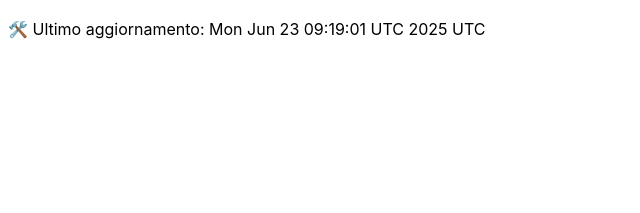
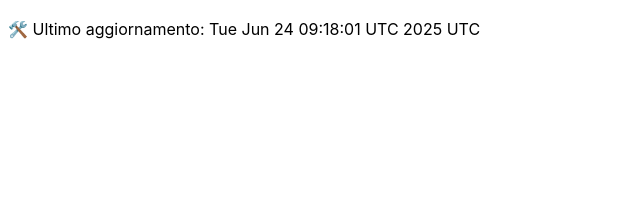
Before and after one commit to DanteTrb/DanteTrb.github.io, a Jekyll site: the page built from badges.md, in a window 1280 px wide. Shown: the top 213 px of the page, without its empty margins (0-640 px from the left). Built offline with Jekyll 4.4.1, drawn with Linux system fonts in a browser that asks for light colours; our own code applies the rules of GitHub Pages for plain Markdown files.

Commit message:
🛠️ Aggiornamento automatico badge

```diff
--- a/badges.md
+++ b/badges.md
@@ -1 +1 @@
-🛠️ Ultimo aggiornamento: Mon Jun 23 09:19:01 UTC 2025 UTC
+🛠️ Ultimo aggiornamento: Tue Jun 24 09:18:01 UTC 2025 UTC
```
